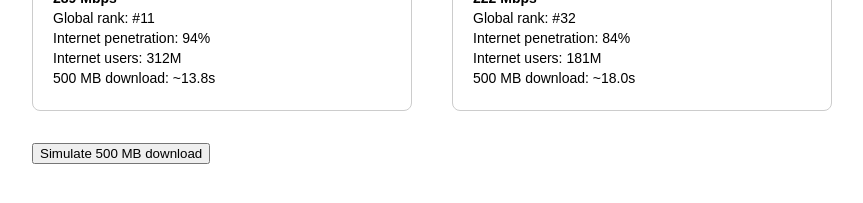
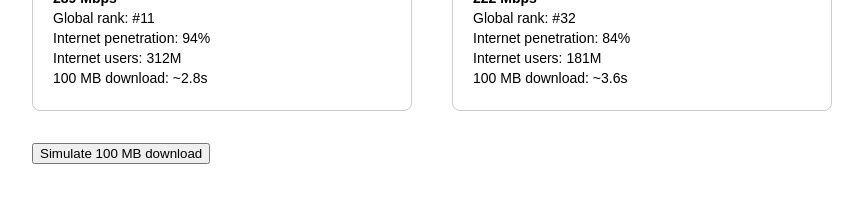
Before and after one commit to N-Pacis/speedrace, a React (Vite) app: page / in a window 1280 px wide. Shown: the part 317-520 px from the top of the page, without its empty margins (208-1071 px from the left). Built offline with nearby package versions, Linux system fonts and the light colour scheme.

Commit message:
Update App.jsx

```diff
--- a/src/App.jsx
+++ b/src/App.jsx
@@ -11,7 +11,7 @@ const COUNTRIES = [
   { id: 'kenya',        name: 'Kenya',          speed: 22,  rank: 108, penetration: '85%', users: '48M' },
 ]
 
-const FILE_MB = 500
+const FILE_MB = 100
 
 function downloadTime(speed) {
   return ((FILE_MB * 8) / speed).toFixed(1)
@@ -36,10 +36,8 @@ export default function App() {
     if (!started) return
     const timeA = parseFloat(downloadTime(countryA.speed))
     const timeB = parseFloat(downloadTime(countryB.speed))
-    const fastest = Math.min(timeA, timeB)
-    const base = 4000
-    anime({ targets: barARef.current, width: '100%', duration: base * (timeA / fastest), easing: 'linear' })
-    anime({ targets: barBRef.current, width: '100%', duration: base * (timeB / fastest), easing: 'linear' })
+    anime({ targets: barARef.current, width: '100%', duration: timeA * 1000, easing: 'linear' })
+    anime({ targets: barBRef.current, width: '100%', duration: timeB * 1000, easing: 'linear' })
   }, [started])
 
   function handleSelectA(e) {
@@ -87,7 +85,7 @@ export default function App() {
           <p>Global rank: #{countryA.rank}</p>
           <p>Internet penetration: {countryA.penetration}</p>
           <p>Internet users: {countryA.users}</p>
-          <p>500 MB download: ~{timeA}s</p>
+          <p>{FILE_MB} MB download: ~{timeA}s</p>
         </div>
         <div className="country">
           <h2>{countryB.name}</h2>
@@ -95,12 +93,12 @@ export default function App() {
           <p>Global rank: #{countryB.rank}</p>
           <p>Internet penetration: {countryB.penetration}</p>
           <p>Internet users: {countryB.users}</p>
-          <p>500 MB download: ~{timeB}s</p>
+          <p>{FILE_MB} MB download: ~{timeB}s</p>
         </div>
       </div>
 
       {!started && (
-        <button onClick={startRace}>Simulate 500 MB download</button>
+        <button onClick={startRace}>Simulate {FILE_MB} MB download</button>
       )}
 
       {started && (
```
